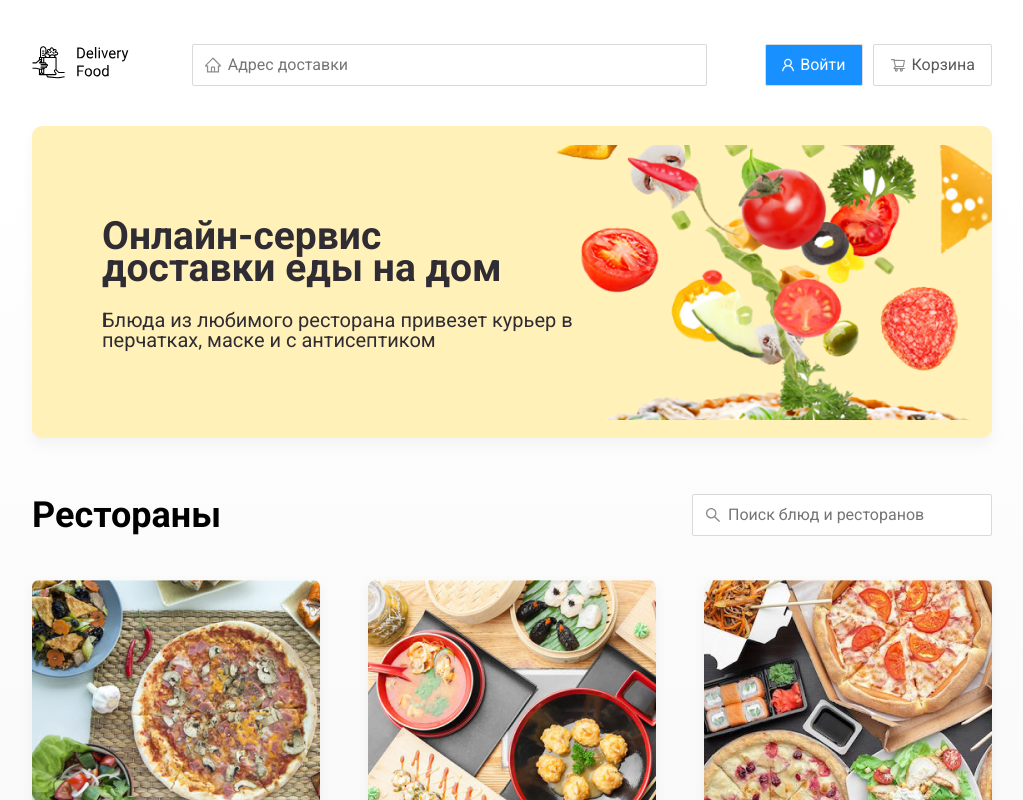
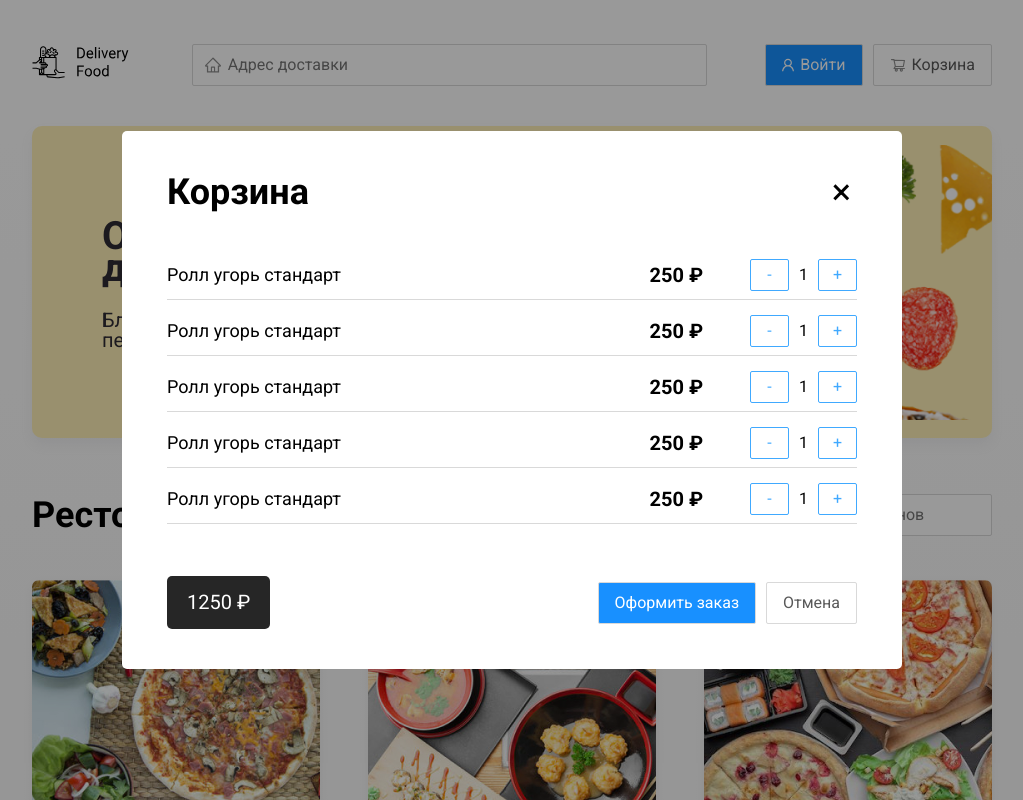
Before and after one commit to RVR2D2/Delivery-food, a plain HTML site: page index.html in a window 1280 px wide. Both pictures are taken after a click on the button "Корзина". Shown: the top 800 px of the page, without its empty margins (128-1151 px from the left). Drawn offline with Linux system fonts and the light colour scheme.

Commit message:
Update index.html

```diff
--- a/index.html
+++ b/index.html
@@ -19,7 +19,7 @@
 		<input type="text" class="input input-address" placeholder="Адрес доставки">
 		<div class="buttons">
 			<button class="button button-primary"><img src="./img/user.svg" alt="Users" class="button-icon"> <span class="button-text">Войти</span></button>
-			<button class="button"> <img src="./img/shopping-card.svg" alt="shopping-card" class="button-icon"><span class="button-text">Корзина</span></button>
+			<button class="button" id="cart-button"> <img src="./img/shopping-card.svg" alt="shopping-card" class="button-icon"><span class="button-text">Корзина</span></button>
 		</div>
 	</header>
 	<!-- Header end -->
@@ -175,5 +175,84 @@
 		</div>
 	</footer>
 	<!-- Footer end -->
+
+	<div class="modal">
+		<div class="modal-dialog">
+			<div class="modal-header">
+				<h3 class="modal-title">Корзина</h3>
+				<button class="close">&times;</button>
+			</div>
+			<!-- /.modal-header -->
+			<div class="modal-body">
+				<div class="food-row">
+					<span class="foor-name">
+						Ролл угорь стандарт</span>
+						<strong class="food-price">250 ₽</strong>
+						<div class="food-counter">
+							<button class="counter-button">-</button>
+							<span class="counter">1</span>
+							<button class="counter-button">+</button>
+						</div>
+				</div>
+				<!-- /.foods-row -->
+				<div class="food-row">
+					<span class="foor-name">
+						Ролл угорь стандарт</span>
+						<strong class="food-price">250 ₽</strong>
+						<div class="food-counter">
+							<button class="counter-button">-</button>
+							<span class="counter">1</span>
+							<button class="counter-button">+</button>
+						</div>
+				</div>
+				<!-- /.foods-row -->
+				<div class="food-row">
+					<span class="foor-name">
+						Ролл угорь стандарт</span>
+						<strong class="food-price">250 ₽</strong>
+						<div class="food-counter">
+							<button class="counter-button">-</button>
+							<span class="counter">1</span>
+							<button class="counter-button">+</button>
+						</div>
+				</div>
+				<!-- /.foods-row -->
+				<div class="food-row">
+					<span class="foor-name">
+						Ролл угорь стандарт</span>
+						<strong class="food-price">250 ₽</strong>
+						<div class="food-counter">
+							<button class="counter-button">-</button>
+							<span class="counter">1</span>
+							<button class="counter-button">+</button>
+						</div>
+				</div>
+				<!-- /.foods-row -->
+				<div class="food-row">
+					<span class="foor-name">
+						Ролл угорь стандарт</span>
+						<strong class="food-price">250 ₽</strong>
+						<div class="food-counter">
+							<button class="counter-button">-</button>
+							<span class="counter">1</span>
+							<button class="counter-button">+</button>
+						</div>
+				</div>
+				<!-- /.foods-row -->
+			</div>
+			<!-- /.modal-body -->
+			<div class="modal-footer">
+				<span class="modal-pricetag">1250 ₽</span>
+				<div class="footer-buttons">
+					<button class="button button-primary">Оформить заказ</button>
+					<button class="button">Отмена</button>
+				</div>
+			</div>
+			<!-- /.modal-footer -->
+		</div>
+		<!-- /.modal0dialog -->
+	</div>
+
+	<script src="js/main.js"></script>
 </body>
 </html>
```
